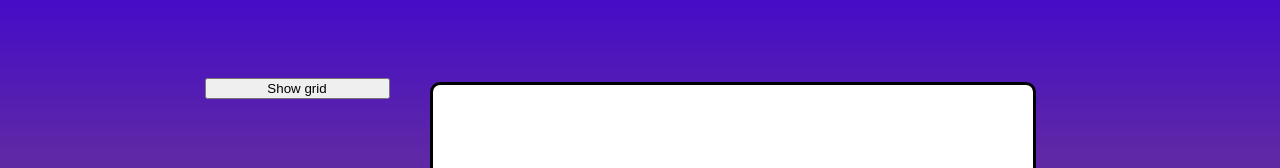
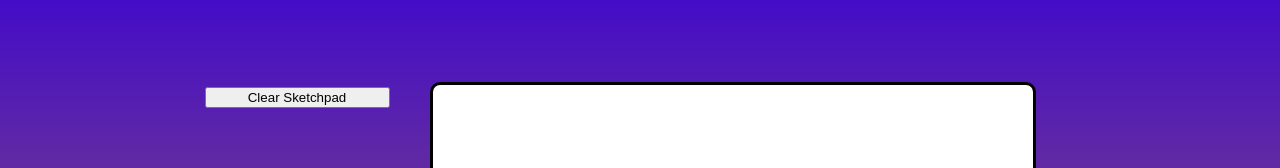
Before and after one commit to pranjal300799/etchasketch, a plain HTML site: page index.html in a window 1280 px wide. Shown: the top 168 px of the page. Drawn offline with Linux system fonts and the light colour scheme.

Commit message:
Remove showgrid button element

```diff
--- a/index.html
+++ b/index.html
@@ -12,7 +12,6 @@
   <div class="wrapper">
     <div class="insidewrapper">
      <div class="userPanel">
-        <button class="toggleGrid">Show grid</button>
         <button class="clear">Clear Sketchpad</button>
         <div class="containerforinput">
            <label for="squares">Squares per side(upto 100)</label>
```
